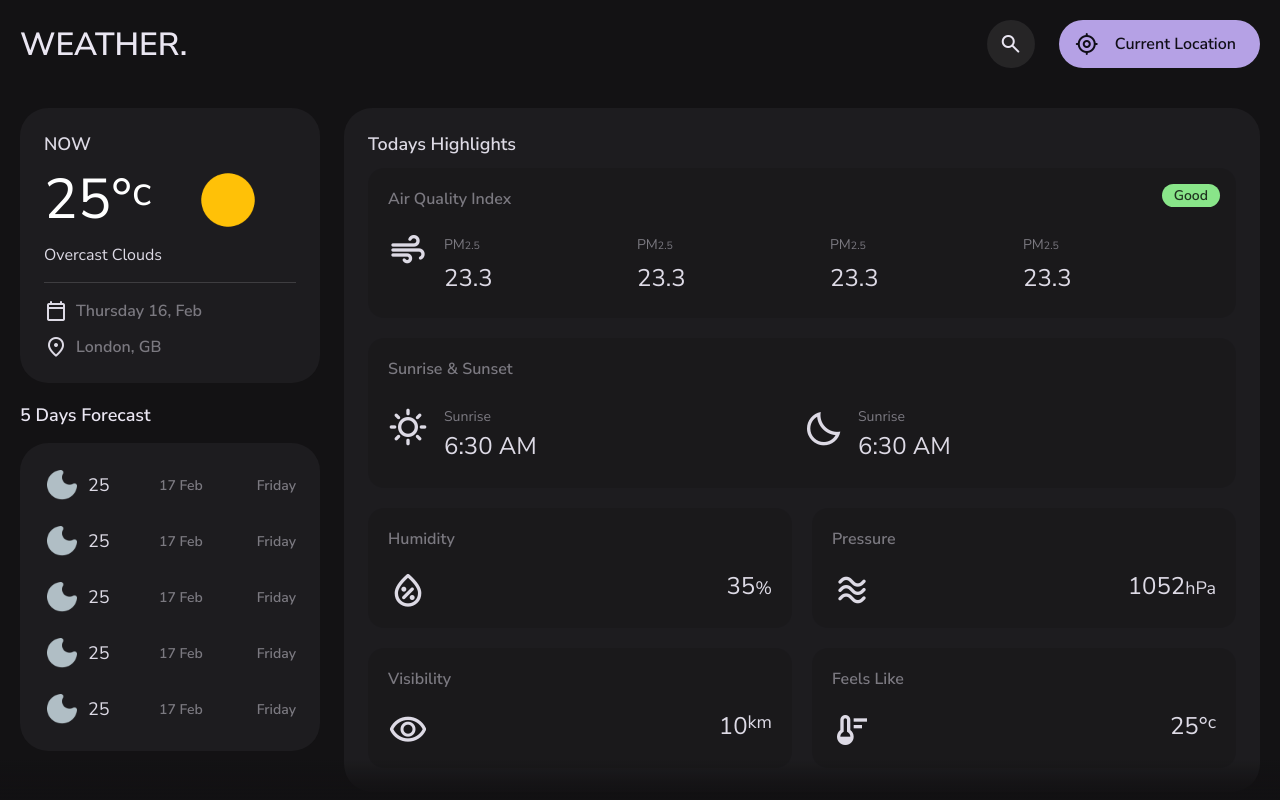
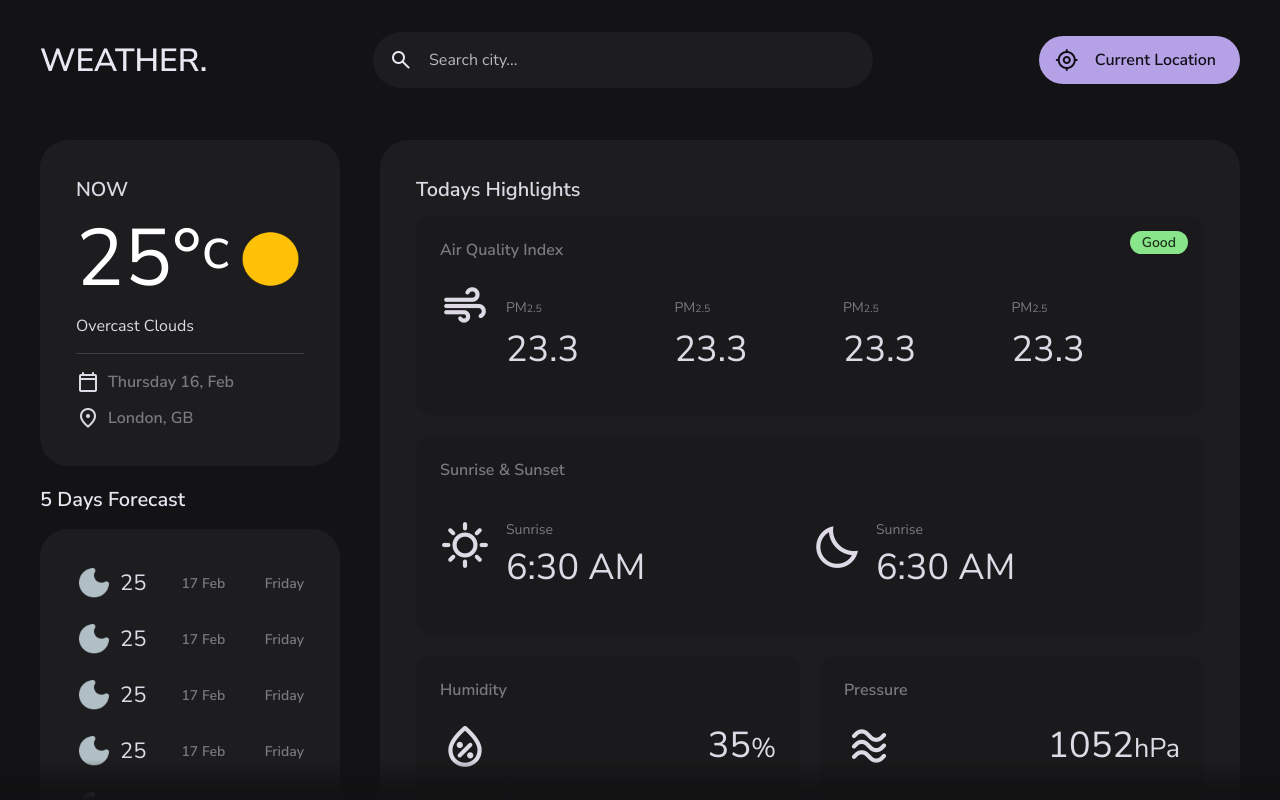
Before and after one commit to RavinduKavinda/weather-app, a React (Create React App) app: page / in a window 1280 px wide. Built offline with nearby package versions, Linux system fonts and the light colour scheme.

Commit message:
1200px srceen setup

```diff
--- a/src/App.css
+++ b/src/App.css
@@ -349,3 +349,32 @@ body {
     right: 20px;
   }
 }
+
+/* larger than 1200px screen */
+@media (min-width: 1200px) {
+  :root {
+    --heading: 8rem;
+    --title-2: 2rem;
+  }
+
+  /* reusable styles */
+  .container {
+    padding: 40px;
+  }
+
+  .card-lg{
+    padding: 36px;
+  }
+
+  .card-sm {
+    padding: 24px;
+  }
+
+  .title-1{
+    --title-1: 3.6rem;
+  }
+
+  .highlight-card.two .card-item{
+    column-gap: 24px;
+  }
+}
--- a/src/components/Header/Header.jsx
+++ b/src/components/Header/Header.jsx
@@ -9,7 +9,7 @@ const Header = () => {
           WEATHER.
         </h1>
 
-        <div className="search-view">
+        <div className="search-view active">
 
           <div className="search-wrapper">
             <input
@@ -19,7 +19,7 @@ const Header = () => {
               autoComplete='off'
               className='search-feild' />
 
-            <span className="m-icon">Search</span>
+            <span className="m-icon leading-icon">Search</span>
 
             <button
               className="icon-btn leading-icon has-state"
--- a/src/components/Header/header.css
+++ b/src/components/Header/header.css
@@ -152,3 +152,94 @@
     }
 
 }
+
+/* larger than 1200px screen */
+@media (min-width: 1200px) {
+    .header .icon-btn{
+        display: none;
+    }
+
+    .logo img{
+        width: 200px;
+    }
+
+    .header {
+        position: relative;
+        height: 120px;
+        z-index: 4;
+    }
+
+    .header .container{
+        padding-block: 0;
+        height: 100%;
+    }
+
+    .search-view,
+    .search-view.active {
+        all: unset;
+        display: block;
+        position: relative;
+        width: 500px;
+        animation: none;
+    }
+
+    .search-wrapper{
+        border-block-end: none;
+    }
+
+    .search-wrapper > .m-icon{
+        display: block;
+    }
+
+    .search-feild,
+    .search-view .view-list {
+        background-color: var(--surface);
+    }
+
+    .search-feild {
+        height: 56px;
+        border-radius: var(--radius-28);
+    }
+
+    .search-result,
+    .search-view:not(:focus-within) .search-result{
+        display: none;
+    }
+
+    .search-view:focus-within .search-result.active {
+        display: block;
+    }
+
+    .search-view:has(.search-result.active):focus-within .search-feild {
+        border-bottom-left-radius: 0;
+        border-bottom-right-radius: 0;
+    }
+
+    .search-view .view-list{
+        position: absolute;
+        top: 100%;
+        left: 0;
+        width: 100%;
+        max-height: 360px;
+        border-radius: 0 0 var(--radius-28) var(--radius-28);
+        border-block-start: 1px solid var(--outline);
+        overflow-y: auto;
+        overflow-y: overlay;
+    }
+
+    .search-view .view-list:empty {
+        min-height: 120px;
+    }
+
+    .search-view .view-list::-webkit-scrollbar-button{
+        height: 20px;
+    }
+
+    .search-view:is(:hover, :has(.view-list):hover){
+        filter: drop-shadow(var(--shadow-1));
+    }
+
+    .search-view:is(:focus-within, :has(.view-list):focus-within){
+        filter: drop-shadow(var(--shadow-2));
+    }
+}
--- a/src/pages/Main/main.css
+++ b/src/pages/Main/main.css
@@ -282,3 +282,35 @@ article.container::before {
     }
 
 }
+
+/* larger than 1200px screen */
+@media (min-width: 1200px) {
+    main{
+        height: calc(100vh - 120px);
+    }
+
+    article.container{
+        grid-template-columns: 360px minmax(0 1fr);
+        gap: 40px;
+    }
+
+    .current-weather .weather-icon{
+        width: 80px;
+    }
+
+    .forecast-card .title-2{
+        --title-2 : 2.2rem;
+    }
+
+    .highlight-card:nth-child(-n+2) {
+        height: 200px;
+    }
+
+    .highlight-card:nth-child(n+3) {
+        height: 150px;
+    }
+
+    .highlight-card .m-icon {
+        font-size: 5rem;
+    }
+}
```
